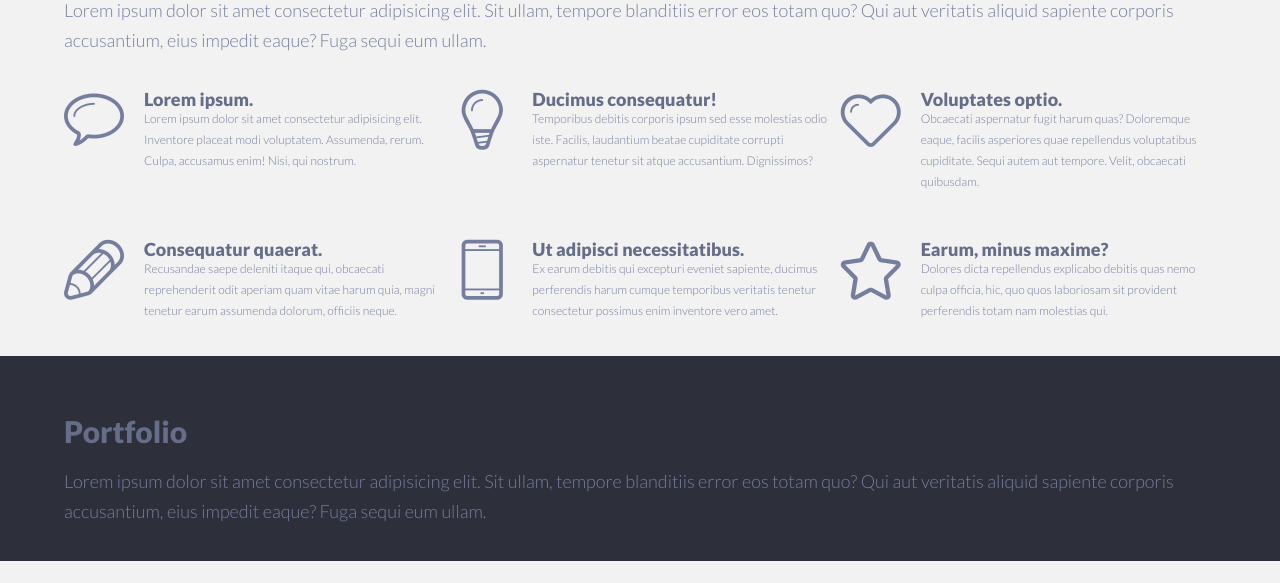
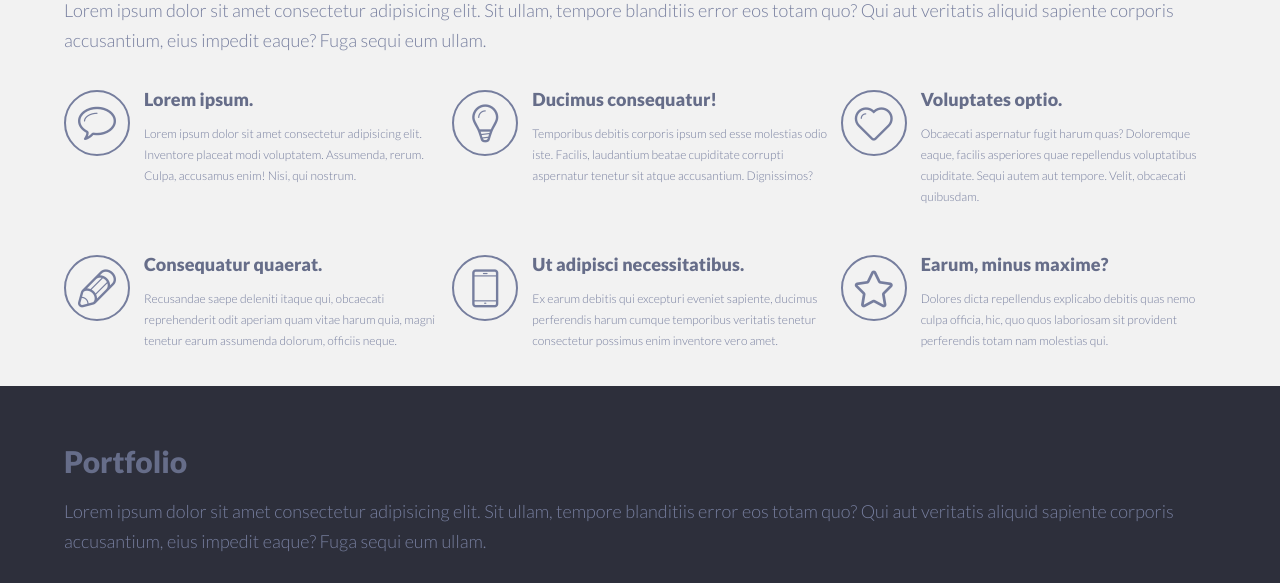
Before and after one commit to StijnGyssens/appfactory, a plain HTML site: page index.html in a window 1280 px wide. Shown: the part 760-1343 px from the top of the page. Drawn offline with Linux system fonts and the light colour scheme; files whose address does not match are found by name.

Commit message:
afwerken services

```diff
--- a/css/style.css
+++ b/css/style.css
@@ -164,11 +164,14 @@ footer {
 .services section article::after {
   content: "\e900";
   font-family: "icons";
-  font-size: 60px;
+  font-size: 38px;
   color: #767e9e;
   position: absolute;
   left: 0;
   top: 0;
+  border: 2px solid #767e9e;
+  border-radius: 50%;
+  padding: 12px;
 }
 
 .services section article:nth-child(2):after {
@@ -196,6 +199,7 @@ footer {
   color: #666d89;
   font-size: 18px;
   font-weight: 900;
+  margin-bottom: 15px;
 }
 
 .services section p {
```
